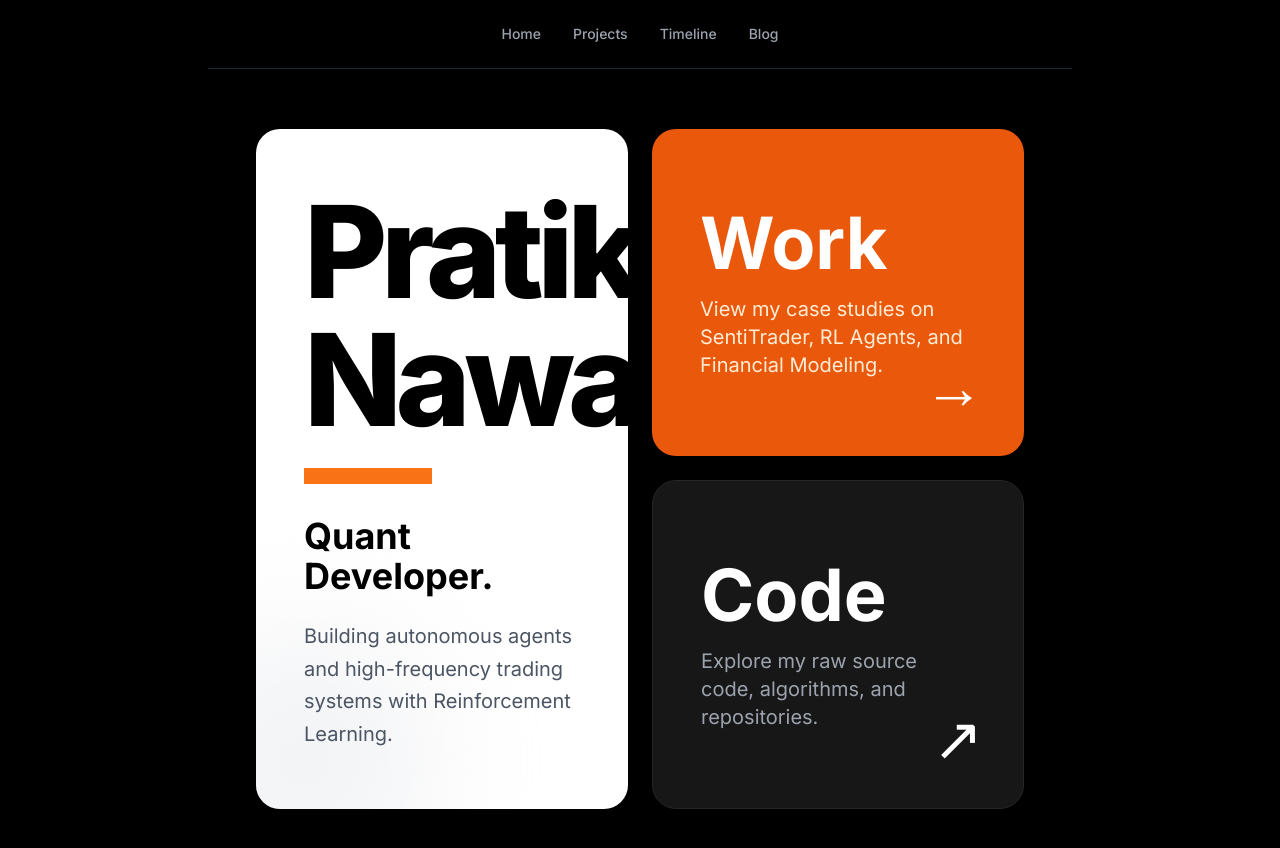
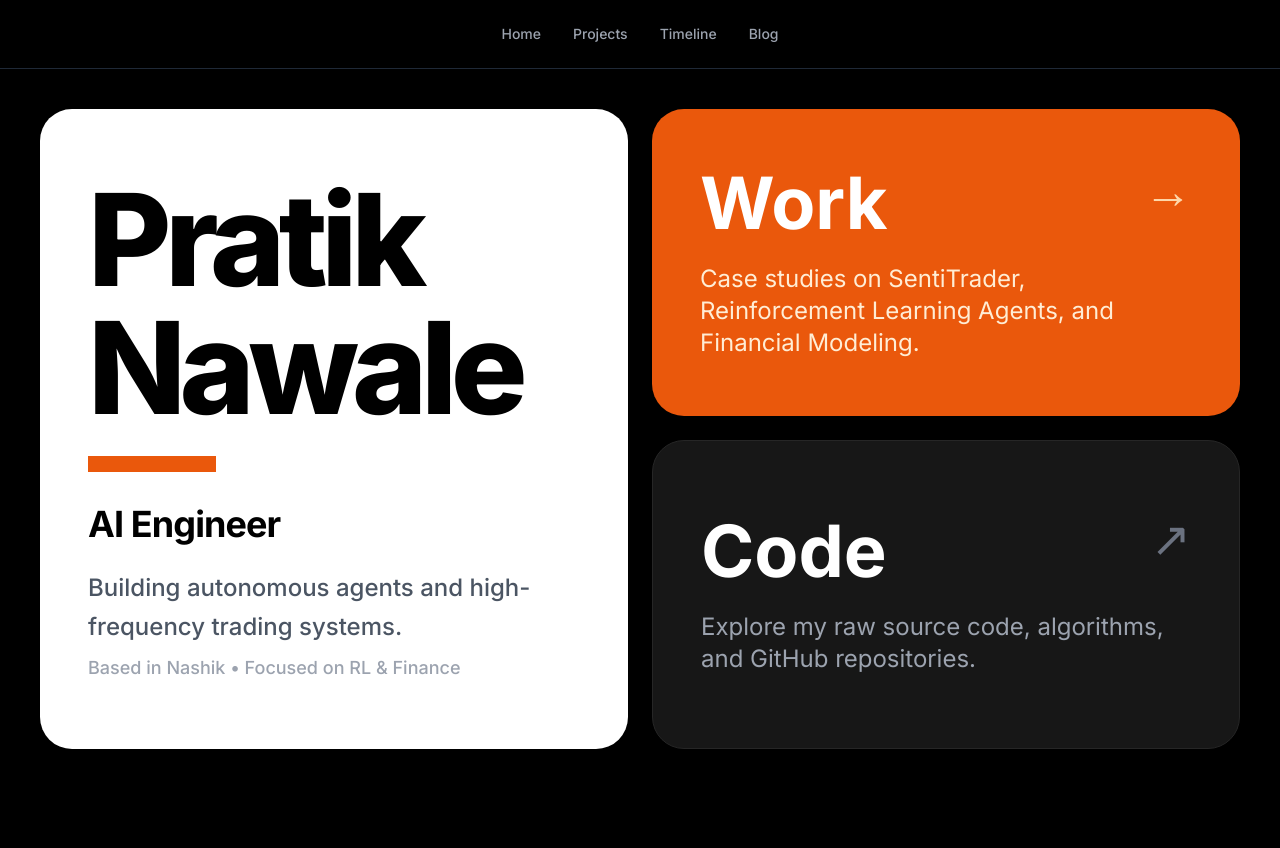
Before and after one commit to pratik-n30/my-portfolio, a Next.js app: page / in a window 1280 px wide. Shown: the top 848 px of the page. After the commit the page ends 800 px from the top, so only its background shows below. Built offline with nearby package versions, Linux system fonts and the light colour scheme.

Commit message:
Bio updated

```diff
--- a/app/layout.tsx
+++ b/app/layout.tsx
@@ -7,7 +7,7 @@ const inter = Inter({ subsets: ["latin"] });
 
 export const metadata: Metadata = {
   title: "Pratik Nawale | Portfolio",
-  description: "Engineering & Tech Portfolio",
+  description: "Quant Developer & RL Enthusiast",
 };
 
 export default function RootLayout({
@@ -17,11 +17,17 @@ export default function RootLayout({
 }>) {
   return (
     <html lang="en">
-      <body className={`${inter.className} bg-black text-white min-h-screen`}>
-        <div className="max-w-4xl mx-auto px-4">
-          <Navbar />
+      {/* 1. Added 'flex flex-col' to body to handle vertical stacking */}
+      <body className={`${inter.className} bg-black text-white min-h-screen flex flex-col`}>
+
+        {/* 2. REMOVED the 'max-w-4xl' div. Now everything is 100% width. */}
+        <Navbar />
+
+        {/* 3. Main wrapper allows children to fill space but keeps footer at bottom if needed */}
+        <main className="w-full flex-grow">
           {children}
-        </div>
+        </main>
+
       </body>
     </html>
   );
--- a/app/page.tsx
+++ b/app/page.tsx
@@ -2,77 +2,67 @@ import Link from 'next/link';
 
 export default function Home() {
   return (
-    <main className="min-h-screen bg-black text-white p-6 md:p-12 flex items-center justify-center">
+    // 'p-6' adds a small safe zone so text doesn't hit the monitor edge
+    <div className="w-full min-h-[calc(100vh-80px)] p-6 md:p-10 flex flex-col justify-center">
 
-      {/* w-full = Use 100% of available width
-         max-w-[1600px] = Stop growing only on massive 4k screens
+      {/* Grid: 2 Columns.
+          Standard Screen: 50% / 50% split.
+          Mobile: Stacked.
       */}
-      <div className="w-full max-w-[1600px] grid grid-cols-1 md:grid-cols-2 gap-6 h-[85vh]">
+      <div className="grid grid-cols-1 lg:grid-cols-2 gap-6 w-full h-full lg:h-[80vh]">
 
-        {/* LEFT COLUMN: Identity (Clean, White, Simple) */}
-        <div className="bg-white text-black rounded-3xl p-12 flex flex-col justify-center shadow-2xl relative overflow-hidden">
+        {/* LEFT CARD: Identity */}
+        <div className="bg-white text-black rounded-[2rem] p-12 flex flex-col justify-center relative shadow-2xl">
+          <h1 className="text-8xl xl:text-9xl font-extrabold tracking-tighter leading-none mb-6">
+            Pratik <br /> Nawale
+          </h1>
 
-          <div className="z-10">
-            <h1 className="text-7xl md:text-9xl font-extrabold tracking-tighter mb-6 leading-none">
-              Pratik <br /> Nawale
-            </h1>
+          <div className="h-4 w-32 bg-orange-600 mb-8"></div>
 
-            <div className="h-4 w-32 bg-orange-500 mb-8"></div>
+          <h2 className="text-4xl font-bold mb-6 tracking-tight">
+            AI Engineer
+          </h2>
 
-            <h2 className="text-3xl md:text-4xl font-bold mb-6">
-              Quant Developer.
-            </h2>
-
-            <p className="text-xl text-gray-600 max-w-lg leading-relaxed">
-              Building autonomous agents and high-frequency trading systems with Reinforcement Learning.
-            </p>
-          </div>
-
-          {/* Decorative Blur (Optional, subtle) */}
-          <div className="absolute -bottom-20 -left-20 w-64 h-64 bg-gray-200 rounded-full blur-3xl opacity-50"></div>
+          <p className="text-2xl text-gray-600 max-w-xl font-medium leading-relaxed">
+            Building autonomous agents and high-frequency trading systems.
+            <br/><span className="text-gray-400 text-lg mt-2 block">Based in Nashik • Focused on RL & Finance</span>
+          </p>
         </div>
 
-        {/* RIGHT COLUMN: Navigation (Big, Bold Buttons) */}
+        {/* RIGHT COLUMN: Navigation */}
         <div className="flex flex-col gap-6 h-full">
 
-          {/* Top Block: PROJECTS (Orange) */}
+          {/* Top: WORK (Orange) */}
           <Link
             href="/projects"
-            className="group flex-1 bg-orange-600 rounded-3xl p-12 flex flex-col justify-center transition hover:bg-orange-500 relative overflow-hidden"
+            className="group relative bg-orange-600 rounded-[2rem] p-12 flex flex-col justify-center flex-1 transition-all hover:bg-orange-500 hover:scale-[1.01]"
           >
-            <div className="z-10">
-              <h3 className="text-5xl md:text-7xl font-bold mb-4">Work</h3>
-              <p className="text-xl text-orange-100 max-w-md">
-                View my case studies on SentiTrader, RL Agents, and Financial Modeling.
-              </p>
+            <div className="flex justify-between items-start">
+              <h3 className="text-7xl font-bold text-white">Work</h3>
+              <span className="text-5xl text-orange-200 group-hover:rotate-45 transition duration-300">→</span>
             </div>
-            {/* Arrow Icon */}
-            <div className="absolute bottom-10 right-10 text-6xl group-hover:translate-x-4 transition transform">
-              →
-            </div>
+            <p className="text-2xl text-orange-100 mt-6 max-w-lg">
+              Case studies on SentiTrader, Reinforcement Learning Agents, and Financial Modeling.
+            </p>
           </Link>
 
-          {/* Bottom Block: GITHUB (Dark Gray) */}
+          {/* Bottom: CODE (Dark) */}
           <a
             href="https://github.com/pratik-n30"
             target="_blank"
-            className="group flex-1 bg-neutral-900 rounded-3xl p-12 flex flex-col justify-center transition hover:bg-neutral-800 border border-neutral-800 relative"
+            className="group relative bg-neutral-900 rounded-[2rem] p-12 flex flex-col justify-center flex-1 transition-all hover:bg-neutral-800 border border-neutral-800 hover:scale-[1.01]"
           >
-            <div className="z-10">
-              <h3 className="text-5xl md:text-7xl font-bold mb-4 text-white">Code</h3>
-              <p className="text-xl text-gray-400 max-w-md">
-                Explore my raw source code, algorithms, and repositories.
-              </p>
+            <div className="flex justify-between items-start">
+              <h3 className="text-7xl font-bold text-white">Code</h3>
+              <span className="text-5xl text-gray-500 group-hover:text-white group-hover:translate-x-2 transition duration-300">↗</span>
             </div>
-             {/* Arrow Icon */}
-             <div className="absolute bottom-10 right-10 text-6xl text-white group-hover:translate-x-4 transition transform">
-              ↗
-            </div>
+            <p className="text-2xl text-gray-400 mt-6 max-w-lg">
+              Explore my raw source code, algorithms, and GitHub repositories.
+            </p>
           </a>
 
         </div>
       </div>
-
-    </main>
+    </div>
   );
 }
```
